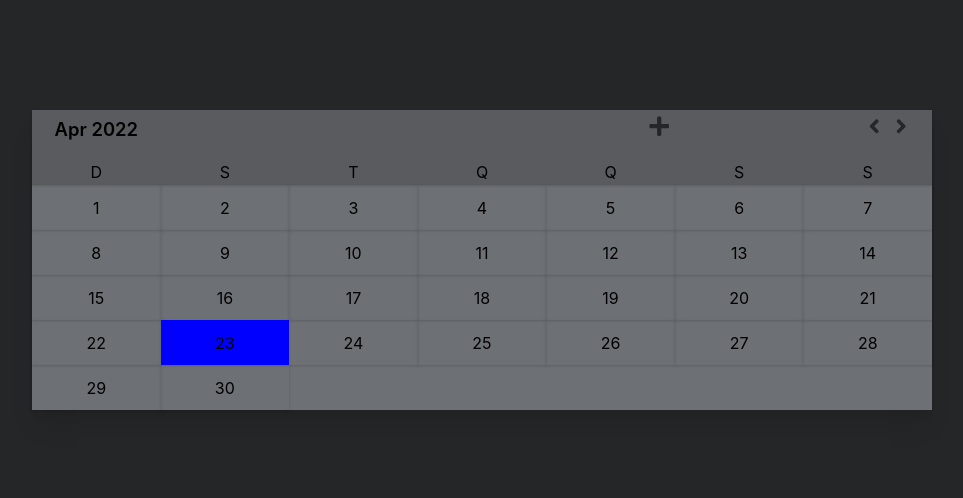
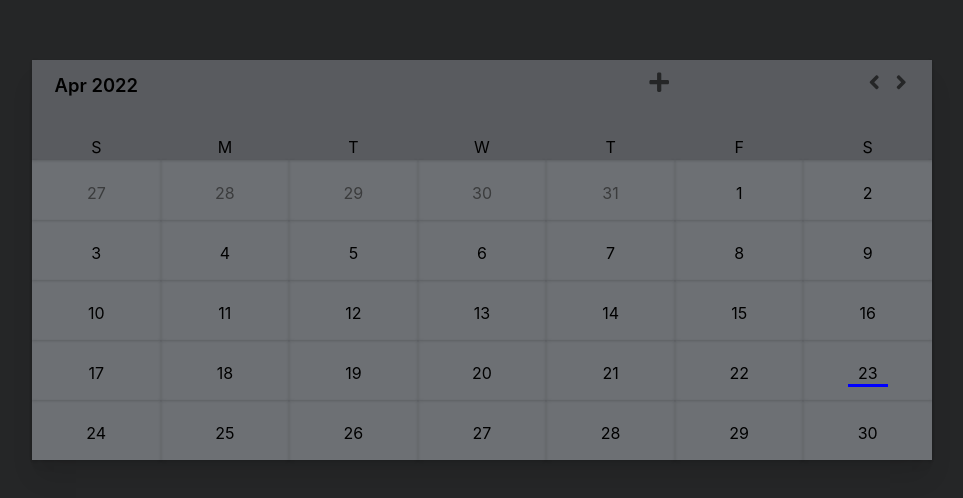
Before and after one commit to vzsoares/Calendar, a Next.js app: page / in a window 1280 px wide. Shown: the part 140-638 px from the top of the page, without its empty margins (158-1121 px from the left). Built offline with nearby package versions, Linux system fonts and the light colour scheme.

Commit message:
enh:code readability,fix:days of grid,enh:events hash table

```diff
--- a/packages/components/Calendar.js
+++ b/packages/components/Calendar.js
@@ -4,7 +4,7 @@ import CalendarDays from "./CalendarDays";
 export default function Calendar() {
   const calendarContainerStyle = {
     minWidth: "200px",
-    minHeight: "300px",
+    minHeight: "400px",
     display: "grid",
     gridTemplateRows: "1fr 3fr",
     backgroundColor: "#6D7074",
--- a/packages/components/CalendarDays.js
+++ b/packages/components/CalendarDays.js
@@ -2,8 +2,7 @@ import { useState, useEffect } from "react";
 import { useCalendarContext } from "../features/calendarContext";
 
 export default function CalendarDays() {
-  const { displayDate, daysArray, today, daysIds, todayId } =
-    useCalendarContext();
+  const { daysIds, todayId, displayDate, events } = useCalendarContext();
 
   // Styles
   const calendarDayStyle = {
@@ -13,7 +12,8 @@ export default function CalendarDays() {
     boxShadow:
       "0 1px 3px 0 rgba(0, 0, 0, 0.1), 0 1px 2px 0 rgba(0, 0, 0, 0.06)",
     display: "grid",
-    alignItems: "center",
+    gridTemplateRows: "5fr 2fr",
+    alignItems: "end",
   };
   const calendarDaysContainerStyle = {
     display: "grid",
@@ -24,17 +24,46 @@ export default function CalendarDays() {
   // end of Styles
   return (
     <div className='calendar-days-container' style={calendarDaysContainerStyle}>
-      {daysIds.map((id, i) => {
+      {daysIds.map((id) => {
+        if (events[id]) {
+          events[id].map((e) => console.log(e.event));
+        }
         return (
           <div
             key={id}
             className='calendar-today'
             style={{
               ...calendarDayStyle,
-              backgroundColor: todayId === id && "blue",
+              color:
+                // changes color if it's from prev month
+                new Date(id).getMonth() !== displayDate.getMonth() && "#3b3c3d",
             }}
           >
-            {i + 1}
+            {new Date(id).getDate()}
+            {events[id] && (
+              <div
+                style={{
+                  alignSelf: "start",
+                  width: "100%",
+                  height: "100%",
+                }}
+              >
+                {events[id].map((e, i) => {
+                  return (
+                    <div
+                      key={i}
+                      style={{
+                        width: "40px",
+                        height: "3px",
+                        background: e.color,
+                        margin: "0 auto",
+                        marginTop: "1px",
+                      }}
+                    ></div>
+                  );
+                })}
+              </div>
+            )}
           </div>
         );
       })}
--- a/packages/components/CalendarNavbar.js
+++ b/packages/components/CalendarNavbar.js
@@ -3,8 +3,7 @@ import CalendarNavbarWeekDays from "./CalendarNavbarWeekDays";
 import { useCalendarContext } from "../features/calendarContext";
 
 export default function CalendarNavbar() {
-  const { subtractDisplayDate, monthString, year, addDisplayDate } =
-    useCalendarContext();
+  const { jumpPrevMonth, jumpNextMonth, displayDate } = useCalendarContext();
   const calendarNavbarStyle = {
     display: "grid",
     gridTemplateRows: "1fr 1fr",
@@ -34,14 +33,14 @@ export default function CalendarNavbar() {
         }}
       >
         <div
-          className='calendar-month'
+          className='calendar-displayedMonth'
           style={{
             justifySelf: "center",
             fontSize: "1.15rem",
             fontWeight: "600",
           }}
         >
-          {monthString} {year}
+          {displayDate.toDateString().slice(4, 7)} {displayDate.getFullYear()}
         </div>
         <div className='calendar-add-control' style={{ justifySelf: "end" }}>
           <button style={buttonStyle}>
@@ -49,16 +48,16 @@ export default function CalendarNavbar() {
           </button>
         </div>
         <div
-          className='calendar-month-controls'
+          className='calendar-displayedMonth-controls'
           style={{
             justifySelf: "end",
             paddingRight: "1rem",
           }}
         >
-          <button style={buttonStyle} onClick={() => subtractDisplayDate()}>
+          <button style={buttonStyle} onClick={() => jumpPrevMonth()}>
             <FaAngleLeft />
           </button>
-          <button style={buttonStyle} onClick={() => addDisplayDate()}>
+          <button style={buttonStyle} onClick={() => jumpNextMonth()}>
             <FaAngleRight />
           </button>
         </div>
--- a/packages/components/CalendarNavbarWeekDays.js
+++ b/packages/components/CalendarNavbarWeekDays.js
@@ -18,12 +18,12 @@ export default function CalendarNavbarWeekDays() {
       className='calendar-navbar-weekDays'
       style={calendarNavbarWeekDaysStyle}
     >
-      <div style={weekDayStyle}>D</div>
       <div style={weekDayStyle}>S</div>
+      <div style={weekDayStyle}>M</div>
       <div style={weekDayStyle}>T</div>
-      <div style={weekDayStyle}>Q</div>
-      <div style={weekDayStyle}>Q</div>
-      <div style={weekDayStyle}>S</div>
+      <div style={weekDayStyle}>W</div>
+      <div style={weekDayStyle}>T</div>
+      <div style={weekDayStyle}>F</div>
       <div style={weekDayStyle}>S</div>
     </div>
   );
--- a/packages/features/calendarContext.js
+++ b/packages/features/calendarContext.js
@@ -3,59 +3,78 @@ import { createContext, useContext, useMemo, useState } from "react";
 const calendarContext = createContext();
 
 function CalendarContextProvider({ children }) {
-  // const's
+  // constants
+
   const [currentDate] = useState(new Date());
   const [displayDate, setDisplayDate] = useState(currentDate);
-  const today = currentDate.getDate();
-  const month = displayDate.getMonth() + 1;
-  const year = displayDate.getFullYear();
-  const daysInAMonth = getDaysInAMonth(year, month);
-  const daysArray = Array.from({ length: daysInAMonth }, (v, i) => i + 1);
-  const daysIds = daysArray.map((d) => getDayId(year, month, d));
-  const dayString = displayDate.toDateString().slice(0, 3);
-  const monthString = displayDate.toDateString().slice(4, 7);
-  const todayId = new Date(
-    currentDate.getFullYear(),
-    currentDate.getMonth() + 1,
-    today
-  ).valueOf();
+  const [todayId] = useState(
+    new Date(
+      currentDate.getFullYear(),
+      currentDate.getMonth(),
+      currentDate.getDate()
+    ).valueOf()
+  );
+  const displayedMonth = displayDate.getMonth() + 1;
+  const displayedYear = displayDate.getFullYear();
+  const daysIds = getDaysIds(displayedYear, displayedMonth);
+  const [events, setEvents] = useState({
+    [todayId]: [{ event: "Today", description: "", color: "blue" }],
+  });
+  // functions
 
-  // logic
+  function getDayId(year, month, day) {
+    return new Date(year, month, day).valueOf();
+  }
 
   function getDaysInAMonth(year, month) {
     return new Date(year, month, 0).getDate();
   }
-  function getDayId(year, month, day) {
-    return new Date(year, month, day).valueOf();
+
+  function getDaysIds(year, month) {
+    let ids = [];
+    // add's prev month days
+    if (new Date(year, month - 1, 1).getDay() !== 0) {
+      for (let i = 0; i < new Date(year, month - 1, 1).getDay(); i++) {
+        // splice is just to Sort the array
+        ids.splice(
+          0,
+          0,
+          getDayId(year, month - 2, getDaysInAMonth(year, month - 1) - i)
+        );
+      }
+    }
+    // adds month days
+    for (let index = 1; index < getDaysInAMonth(year, month) + 1; index++) {
+      ids.push(getDayId(year, month - 1, index));
+    }
+    return ids;
   }
 
-  function subtractDisplayDate() {
-    if (month - 1 < 1) {
-      setDisplayDate(new Date(year - 1, 12, 0));
+  function jumpPrevMonth() {
+    if (displayedMonth - 1 < 1) {
+      setDisplayDate(new Date(displayedYear - 1, 12, 0));
     }
-    setDisplayDate(new Date(year, month - 1, 0));
-  }
-  function addDisplayDate() {
-    if (month + 1 > 12) {
-      setDisplayDate(new Date(year + 1, 1, 0));
-    }
-    setDisplayDate(new Date(year, month + 1, 0));
+    setDisplayDate(new Date(displayedYear, displayedMonth - 1, 0));
   }
 
-  // export data
+  function jumpNextMonth() {
+    if (displayedMonth + 1 > 12) {
+      setDisplayDate(new Date(displayedYear + 1, 1, 0));
+    }
+    setDisplayDate(new Date(displayedYear, displayedMonth + 1, 0));
+  }
+
+  // exported data
   const contextData = useMemo(() => {
     return {
       displayDate,
-      daysArray,
-      today,
-      subtractDisplayDate,
-      monthString,
-      year,
-      addDisplayDate,
       daysIds,
       todayId,
+      events,
+      jumpNextMonth,
+      jumpPrevMonth,
     };
-  }, [displayDate, daysArray, today, monthString, year, todayId]);
+  }, [todayId, daysIds, displayDate]);
   return (
     <calendarContext.Provider value={contextData}>
       {children}
```
